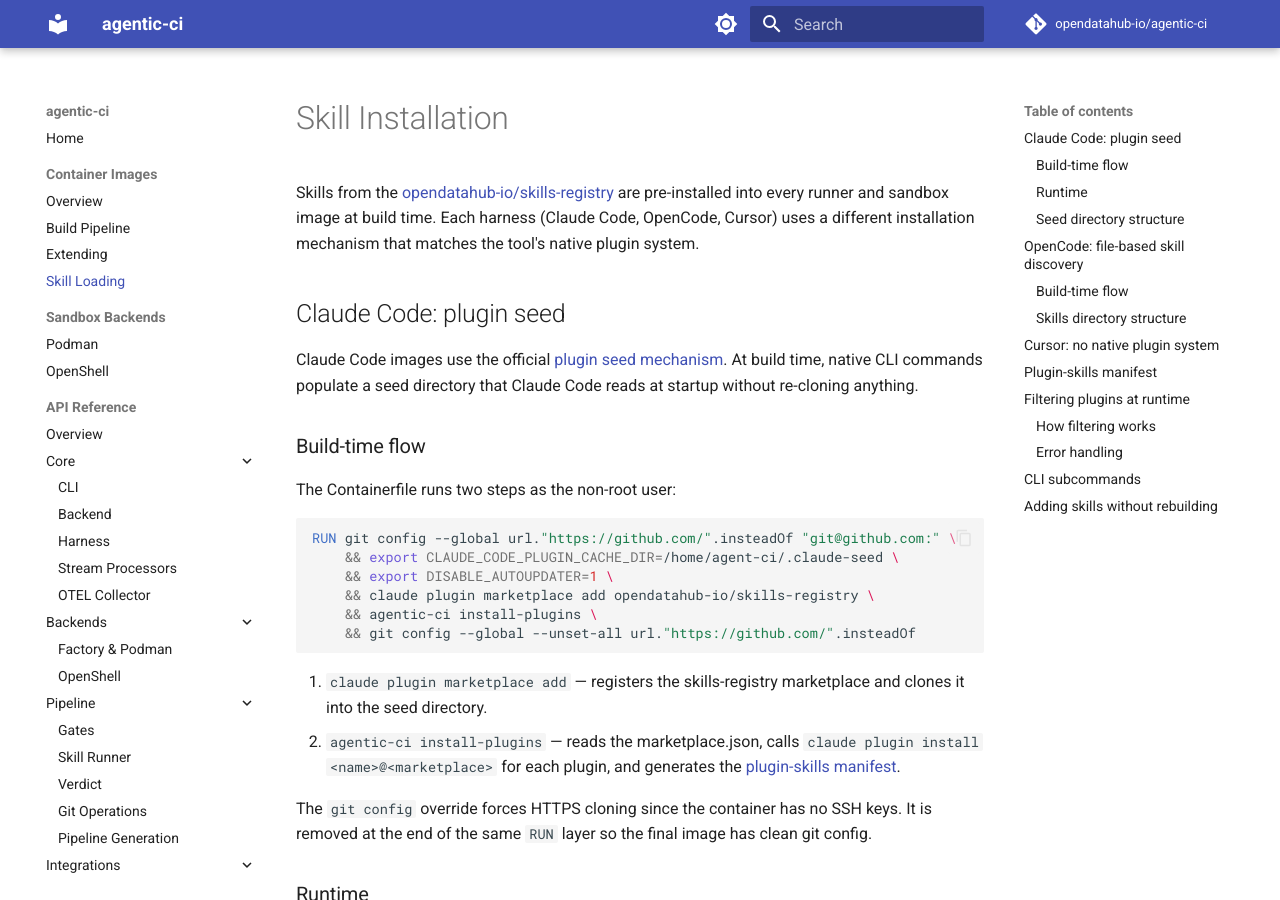
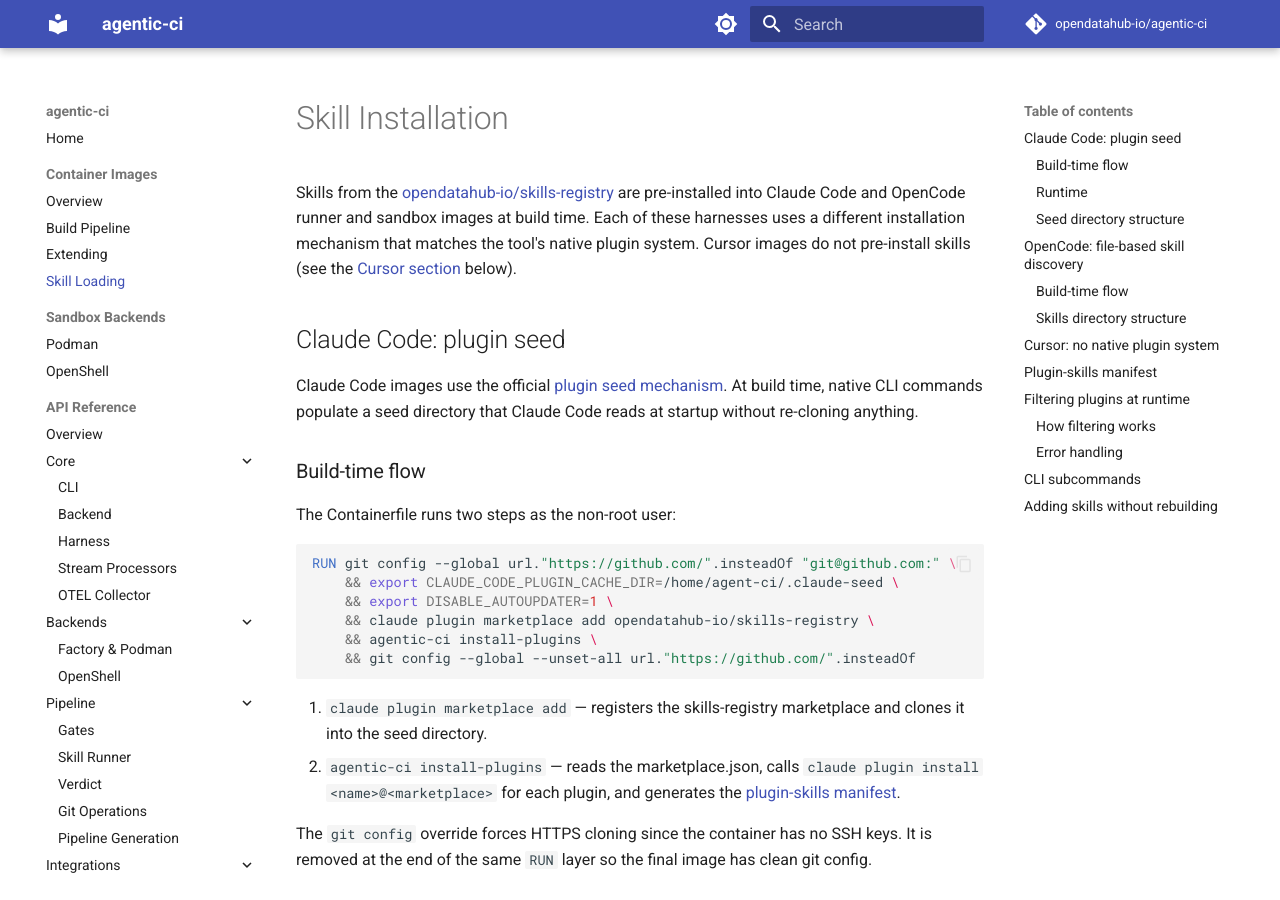
Before and after one commit to opendatahub-io/agentic-ci, an MkDocs documentation site: the page built from docs/image/skills.md, in a window 1280 px wide and 900 px high. Built offline with MkDocs 1.6.1 and Material for MkDocs 9.7.7, drawn with Linux system fonts in a browser that asks for light colours; comment, search, counter and statistics services are not loaded.

Commit message:
fix: address CodeRabbit review findings on PR #274
- Fix SKILL.md variable name: $CURSOR_IMAGE -> $CURSOR_CONTAINER_IMAGE
- Scope skills.md opening paragraph to Claude Code/OpenCode (Cursor
  does not pre-install skills)
- Remove cursor from entrypoint.sh direct-exec allowlist (no cursor
  binary exists; AGENT_TOOL remap handles it)
- Fix test_podman.py Darwin OTEL test to exercise actual backend
  collector_bind_address instead of manual string replacement
- Move CursorHarness import to top-level in test_policy.py
- Add Cursor API key credentials subsection to README
- Refine _provider_has_credential to return False for unparsed raw
  provider output instead of substring matching

```diff
--- a/docs/image/skills.md
+++ b/docs/image/skills.md
@@ -2,9 +2,10 @@
 
 Skills from the
 [opendatahub-io/skills-registry](https://github.com/opendatahub-io/skills-registry)
-are pre-installed into every runner and sandbox image at build time. Each
-harness (Claude Code, OpenCode, Cursor) uses a different installation mechanism
-that matches the tool's native plugin system.
+are pre-installed into Claude Code and OpenCode runner and sandbox images at
+build time. Each of these harnesses uses a different installation mechanism
+that matches the tool's native plugin system. Cursor images do not pre-install
+skills (see the [Cursor section](#cursor-no-native-plugin-system) below).
 
 ## Claude Code: plugin seed
 
```
Also changed, not shown: .claude/skills/test-e2e-podman/SKILL.md (+1 -1 lines), README.md (+14 -2 lines), 4 other files.
